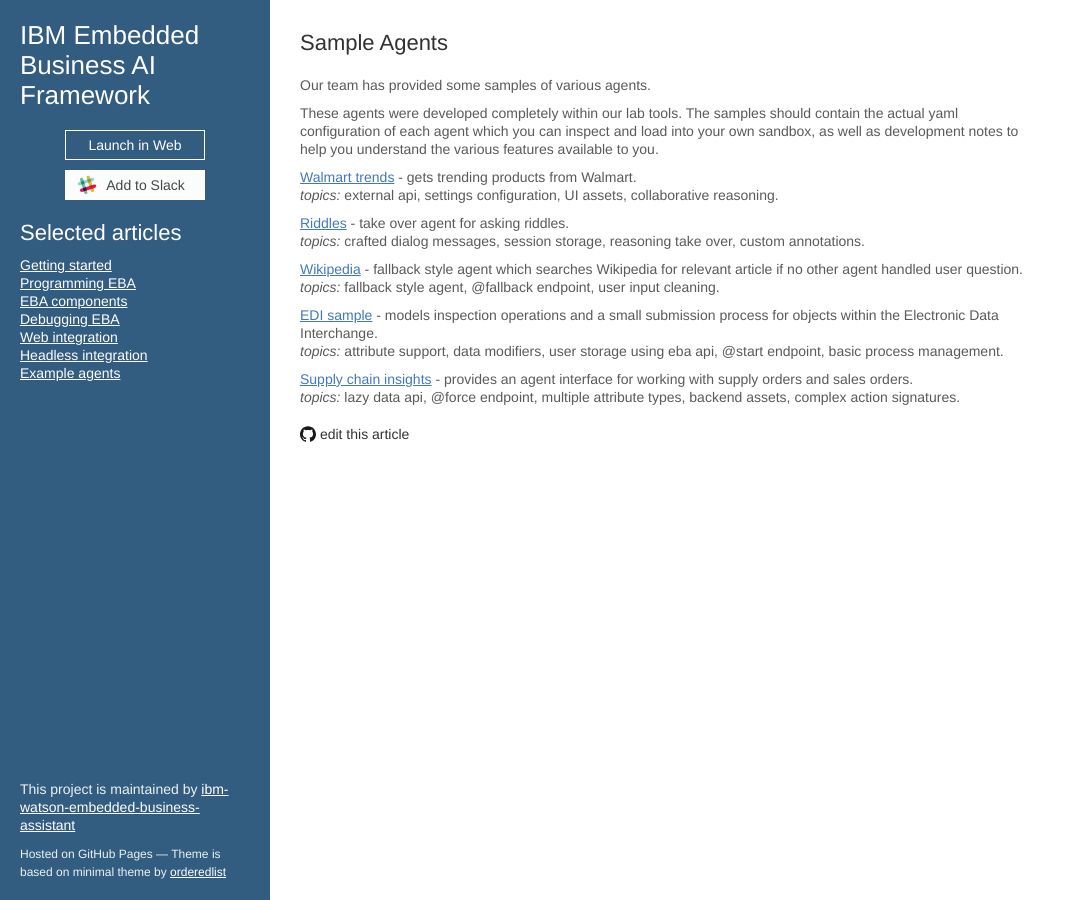
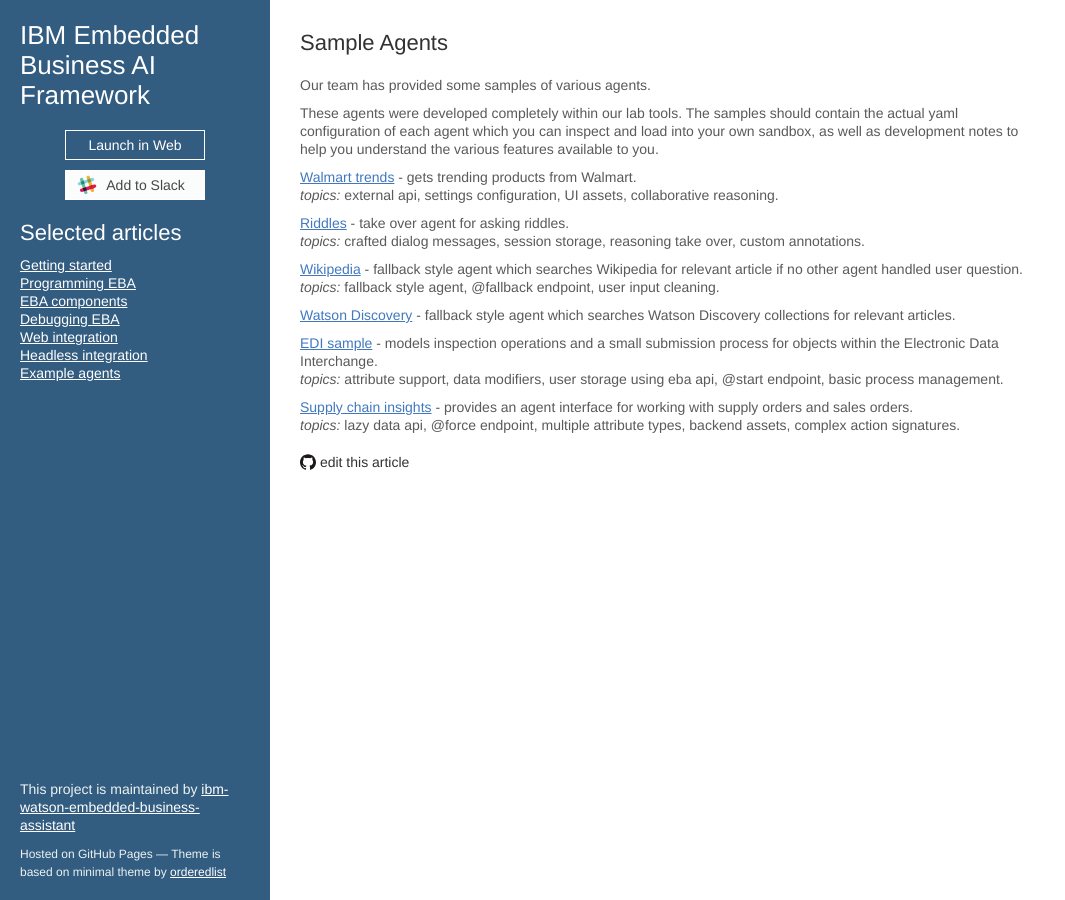
Before and after one commit to ibm-watson-embedded-business-assistant/eba-example-agents, a Jekyll site: the page built from docs/Samples.md, in a window 1280 px wide. Shown: the whole page, without its empty margins (0-1065 px from the left). Built offline with Jekyll 4.4.1, drawn with Linux system fonts in a browser that asks for light colours; our own code applies the rules of GitHub Pages for plain Markdown files; the repository's description, which GitHub fills in, is left out.

Commit message:
Update Samples.md

```diff
--- a/docs/Samples.md
+++ b/docs/Samples.md
@@ -13,6 +13,8 @@
 [Wikipedia](../samples/Wikipedia.md) - fallback style agent which searches Wikipedia for relevant article if no other agent handled user question.
 *topics:* fallback style agent, @fallback endpoint, user input cleaning.
 
+[Watson Discovery](../samples/WatsonDiscovery.md) - fallback style agent which searches Watson Discovery collections for relevant articles.
+
 [EDI sample](../samples/EDI.md) - models inspection operations and a small submission process for objects within the Electronic Data Interchange.
 *topics:* attribute support, data modifiers, user storage using eba api, @start endpoint, basic process management.
 
```
